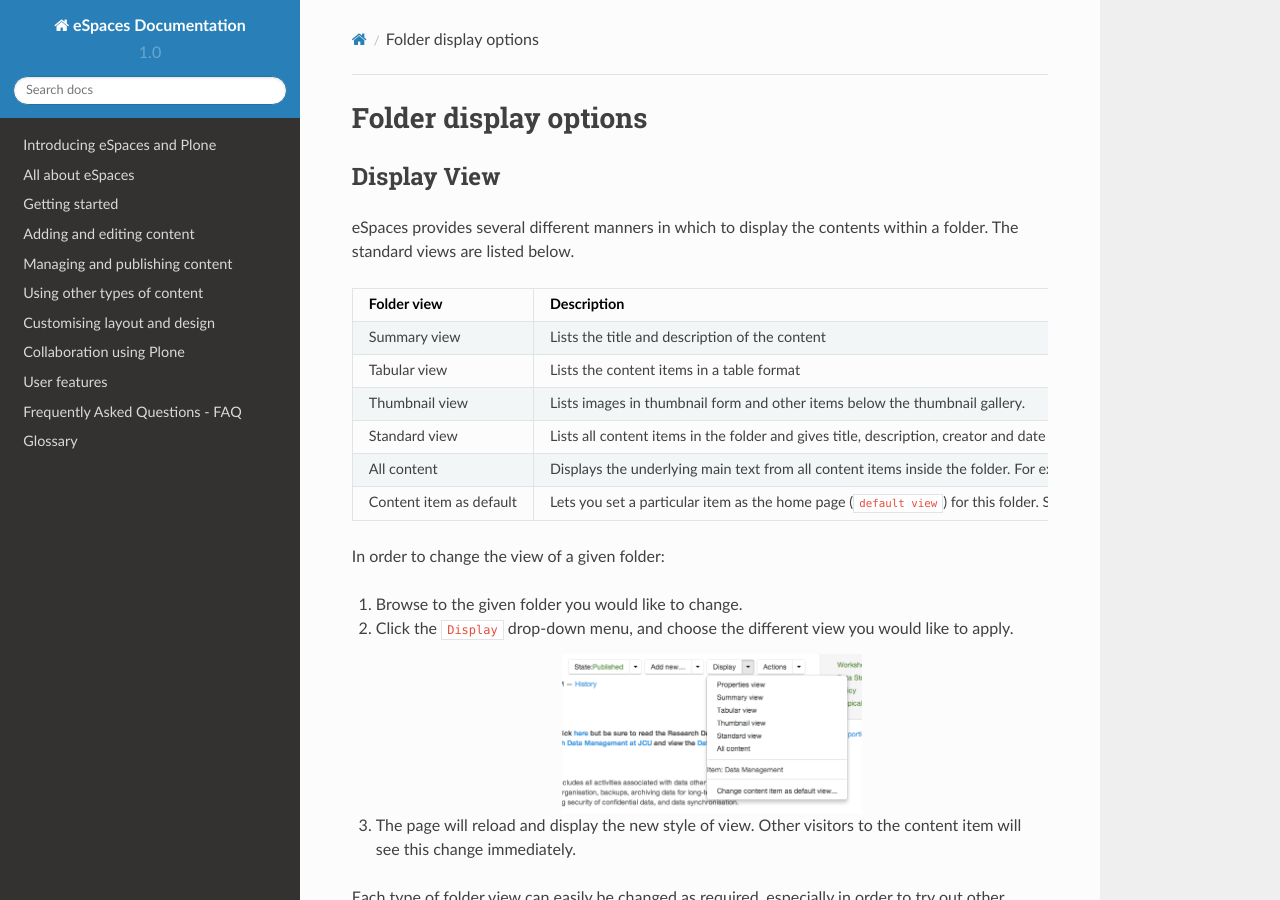
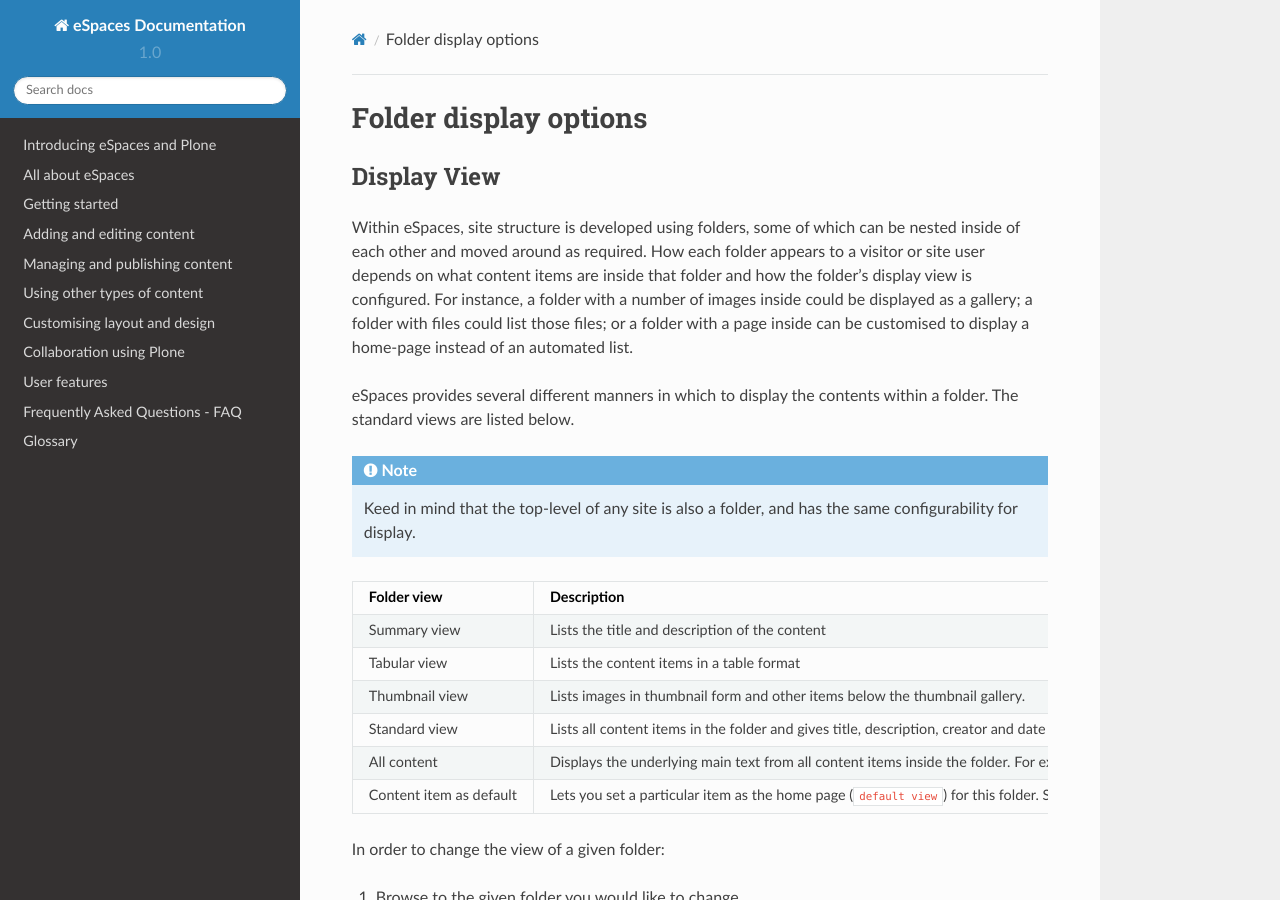
Before and after one commit to jcu-eresearch/plone-user-doc, a Sphinx documentation site: the page built from source/layout-containers.rst, in a window 1280 px wide and 900 px high. Built offline with Sphinx 7.4.7 and the Read the Docs theme 2.0.0, drawn with Linux system fonts in a browser that asks for light colours.

Commit message:
Update display info

```diff
--- a/source/layout-containers.rst
+++ b/source/layout-containers.rst
@@ -4,8 +4,20 @@
 Display View
 ------------
 
+Within |project-name|, site structure is developed using folders, some of
+which can be nested inside of each other and moved around as required.  How each
+folder appears to a visitor or site user depends on what content items are
+inside that folder and how the folder's display view is configured.
+For instance, a folder with a number of images inside could be displayed as a
+gallery; a folder with files could list those files; or a folder with a page
+inside can be customised to display a home-page instead of an automated list.
+
 |project-name| provides several different manners in which to display the
 contents within a folder. The standard views are listed below.
+
+.. note::
+   Keed in mind that the top-level of any site is also a folder, and has
+   the same configurability for display.
 
 +-------------------------+----------------------------------------------------+
 | Folder view             | Description                                        |
```
